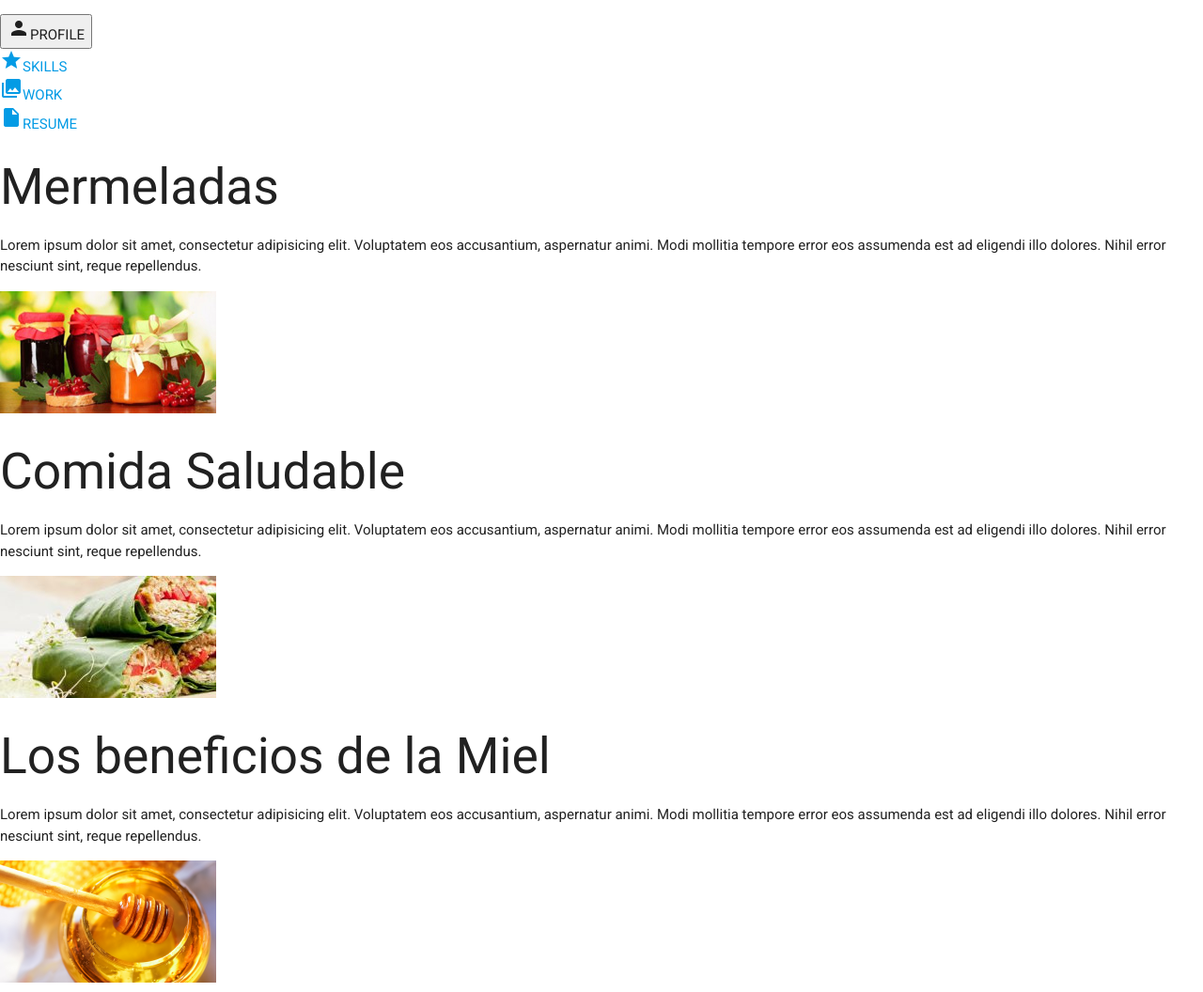
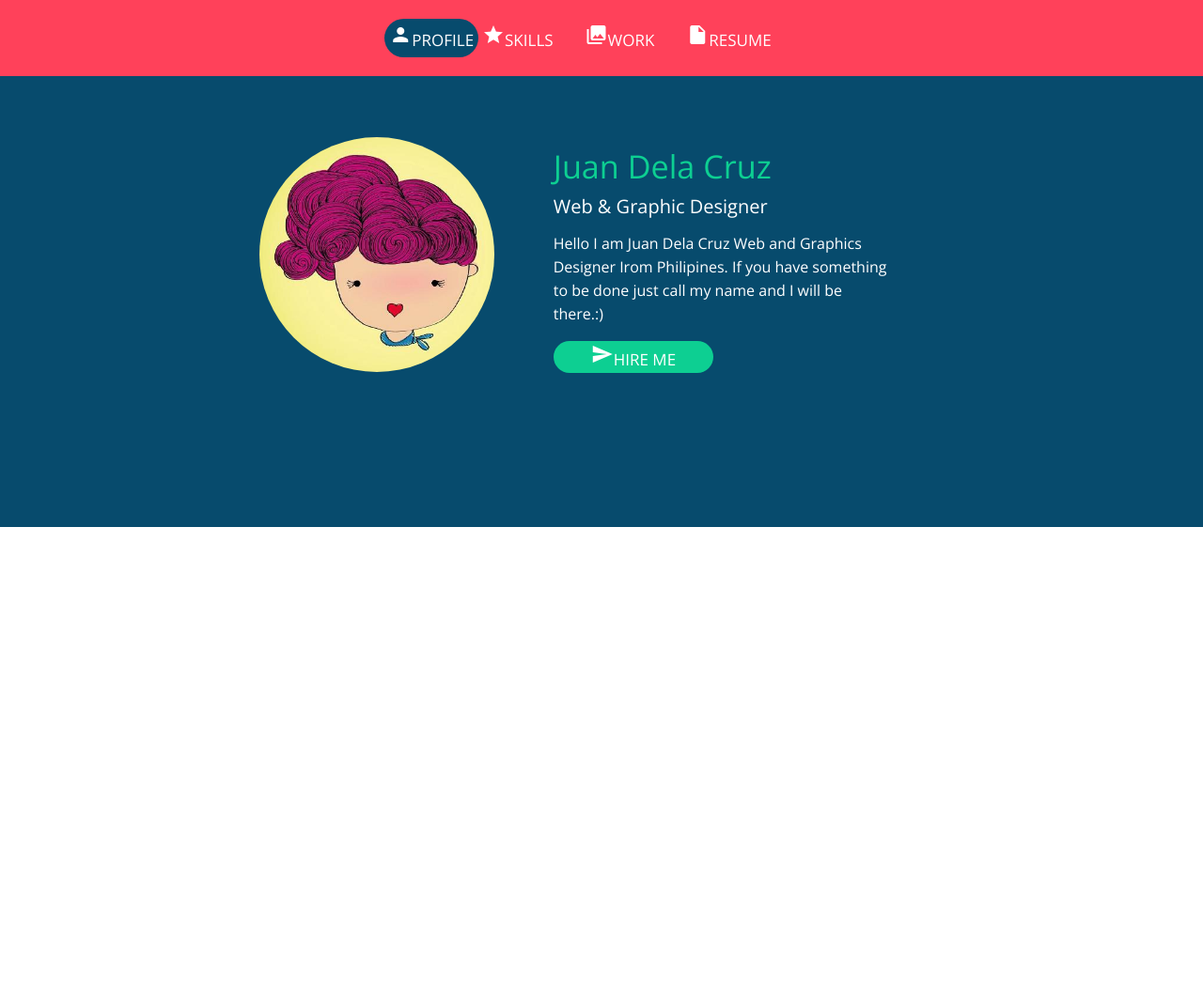
Before and after one commit to pauliaros/portafolio-bem, a plain HTML site: page index.html in a window 1280 px wide. Shown: the top 1056 px of the page at 94% size. After the commit the page ends 800 px from the top, so only its background shows below. Drawn offline with nearby package versions, Linux system fonts and the light colour scheme.

Commit message:
agregando estilos seccion portafolio

```diff
--- a/index.html
+++ b/index.html
@@ -14,8 +14,8 @@
 <body>
 	<header>
 		<ul class="a-menu">
-			<li class="a-menu__item">
-			<button class="a-menu__item__link" href="#"><i class="material-icons">person</i>PROFILE</a></li></button>
+
+			<button class="a-menu__item__btn" href="#"><i class="material-icons">person</i>PROFILE</a></li></button>
 			<li class="a-menu__item">
 			<a class="a-menu__item__link" href="#"><i class="material-icons">star</i>SKILLS</a></li>
 			<li class="a-menu__item">
@@ -25,34 +25,27 @@
 		</ul>
 	</header>
 
-	<section>
-		<div class="article">
-		<h2 class="article__title">Mermeladas</h2>
-			<p class="article__desc"> Lorem ipsum dolor sit amet, consectetur adipisicing elit. Voluptatem eos accusantium, aspernatur animi. Modi mollitia tempore error eos assumenda est ad eligendi illo dolores. Nihil error nesciunt sint, reque repellendus.</p>
-			<img class="article__img" src="img/mermeladas pirque.jpg" alt="">
-
+	<section id="portaf">
+		<div class="container">
+		<div class="row">
+		<div class=" col m5">
+			<img src="img/26440127.jpg" class="circle">
 		</div>
 
-		<div class="article article--green">
-		<h2 class="article__title">Comida Saludable</h2>
-			<p class="article__desc"> Lorem ipsum dolor sit amet, consectetur adipisicing elit. Voluptatem eos accusantium, aspernatur animi. Modi mollitia tempore error eos assumenda est ad eligendi illo dolores. Nihil error nesciunt sint, reque repellendus.</p>
-			<img class="article__img" src="img/comida-vegana-230x130.jpg" alt="">
-
+		<div class="row">
+		<div class=" col m6 perfil">
+		<h4 class="porta__title">Juan Dela Cruz</h4>
+			<h6 class="porta__sub"> Web & Graphic Designer</h6>
+			<p>Hello I am Juan Dela Cruz Web and Graphics Designer Irom Philipines. If you have something to be done just call my name and I will be there.:)</p>
+			<button class="porta__btn" href="#"><i class="material-icons">send</i>HIRE ME</a></li></button>
+		</div>
+		</div>
 		</div>
 
-		<div class="article article--green">
-		<h2 class="article__title">Los beneficios de la Miel</h2>
-			<p class="article__desc"> Lorem ipsum dolor sit amet, consectetur adipisicing elit. Voluptatem eos accusantium, aspernatur animi. Modi mollitia tempore error eos assumenda est ad eligendi illo dolores. Nihil error nesciunt sint, reque repellendus.</p>
-			<img class="article__img" src="img/MIEL-DE-ABEJA-230x130.png" alt="">
 
-		</div>
+
 	</section>
 
-	<footer class="pie">
-		<p class="pie__item--center">
-			Create by Someone
-		</p>
-	</footer>
 
 	<script type="text/javascript" src="https://code.jquery.com/jquery-3.2.1.min.js"></script>
 	<script src="https://cdnjs.cloudflare.com/ajax/libs/materialize/0.100.1/js/materialize.min.js"></script>
--- a/sass/_base.scss
+++ b/sass/_base.scss
@@ -1,5 +1,5 @@
 body{
 	padding: 0;
 	margin: 0;
-	font-family: 'Roboto', sans-serif;
+	font-family: 'Open Sans',sans-serif;
 }
--- a/sass/_style.scss
+++ b/sass/_style.scss
@@ -0,0 +1,80 @@
+.a-menu{
+	display: inline-block;
+	text-align: center !important;
+	padding:20px;
+	width: 100%;
+	background-color: $color-navbar;
+	margin:0;
+}
+
+.a-menu__item{
+	display: inline-block;
+	font-size: 17px;
+	font-weight: 500;
+	padding-right: 30px;
+	color: white;
+}
+
+.a-menu__item__btn{
+	display: inline-block;
+	font-size: 17px;
+	font-weight: 500;
+	color: white;
+	background: $fondo;
+	border: none;
+	border-radius: 50px;
+	padding-right: 5px;
+	padding-left: 5px;
+	padding: 5px;
+}
+img{
+	width: 250px;
+	display: inline-block;
+	margin-top: 5px;
+}
+
+
+
+.a-menu__item__link{
+	color: $blanco-texto;
+	&hover{
+		color:$hover;
+		text-decoration: none;
+		padding: 20px;
+	}
+}
+
+#portaf{
+	background:$fondo;
+	padding: 120px;
+	padding-top: 60px;
+}
+
+.porta__btn{
+	display: inline-block;
+	font-size: 17px;
+	font-weight: 500;
+	color: white;
+	background: $verde;
+	border: none;
+	border-radius: 50px;
+	padding:2px;
+	padding-right: 40px;
+	padding-left: 40px;
+}
+
+.perfil{
+	h4{
+		color:$verde;
+	}
+	h6{
+		color: $blanco-texto;
+		font-size: 20px;
+	}
+	p{
+		color: $blanco-texto;
+		line-height: 25px;
+		font-size: 16px;
+	}
+
+}
--- a/sass/main.scss
+++ b/sass/main.scss
@@ -1,4 +1,4 @@
-@import url('https://fonts.googleapis.com/css?family=Roboto:400,700');
+@import url('https://fonts.googleapis.com/css?family=Open+Sans:400,700');
 @import '_variables.scss';
 @import '_style.scss';
 @import '_base.scss'
```
Also changed, not shown: css/main.css, img/26440127.jpg (added), 1 other file.
